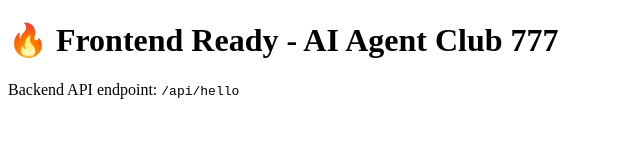
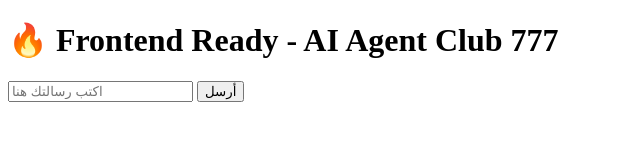
Before and after one commit to Thebigboss1978/AlArab-Agent777, a plain HTML site: page ai-agent-vercel-final/frontend/index.html in a window 1280 px wide. Shown: the whole page, without its empty margins (0-640 px from the left). Drawn offline with Linux system fonts and the light colour scheme.

Commit message:
Update index.html

```diff
--- a/ai-agent-vercel-final/frontend/index.html
+++ b/ai-agent-vercel-final/frontend/index.html
@@ -7,6 +7,27 @@
 </head>
 <body>
   <h1>🔥 Frontend Ready - AI Agent Club 777</h1>
-  <p>Backend API endpoint: <code>/api/hello</code></p>
+
+  <div id="chat"></div>
+  <input id="message" type="text" placeholder="اكتب رسالتك هنا">
+  <button onclick="sendMessage()">أرسل</button>
+
+  <script>
+    const sessionId = 'frontend777'; // Session خاص بهذه الواجهة
+
+    async function sendMessage() {
+      const message = document.getElementById('message').value;
+      const response = await fetch('/api/agent', {
+        method: 'POST',
+        headers: { 'Content-Type': 'application/json' },
+        body: JSON.stringify({ message, sessionId })
+      });
+      const data = await response.json();
+      const chatDiv = document.getElementById('chat');
+      chatDiv.innerHTML += `<p><b>أنت:</b> ${message}</p>`;
+      chatDiv.innerHTML += `<p><b>AI:</b> ${data.reply}</p>`;
+      document.getElementById('message').value = '';
+    }
+  </script>
 </body>
 </html>
```
